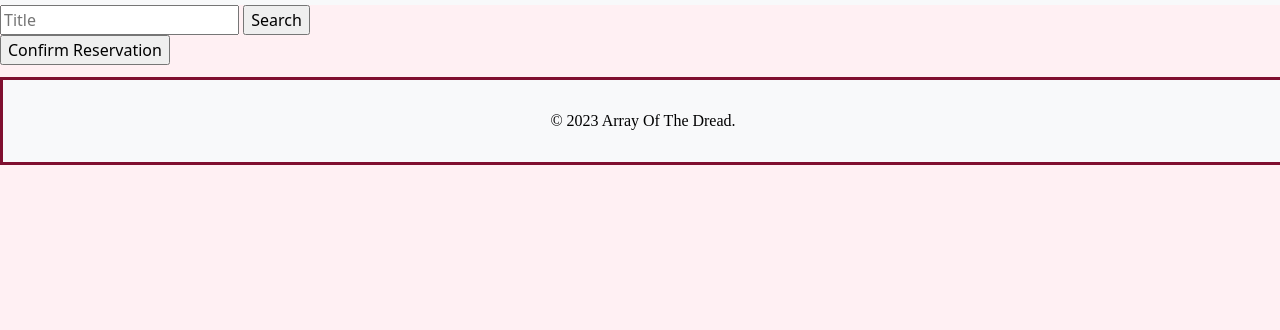
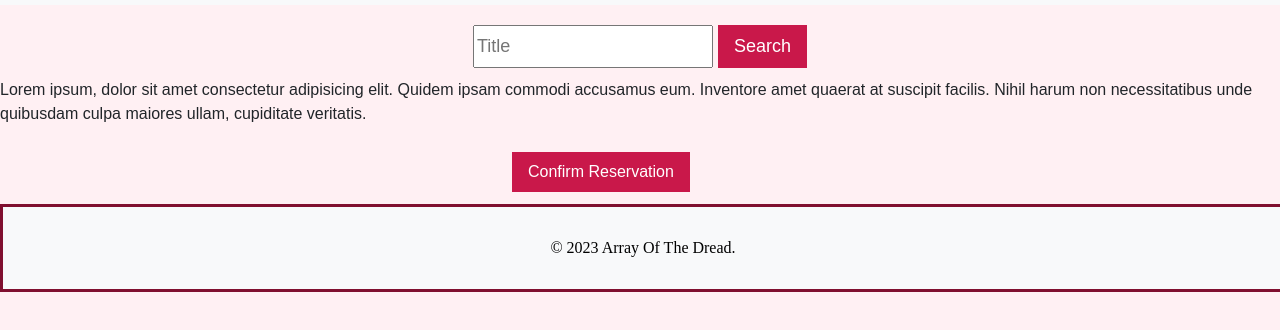
Before and after one commit to Tayeeb27/Library-Services-App, a plain HTML site: page client/book.html in a window 1280 px wide. Shown: the part 144-474 px from the top of the page. Drawn offline with nearby package versions, Linux system fonts and the light colour scheme; no server answers.

Commit message:
submit buttons

```diff
--- a/client/book.html
+++ b/client/book.html
@@ -41,10 +41,12 @@
           </ul>
         </div>
       </nav>
+      <div class="searchBook">
       <input class = "searchTitle" type="text" id="searchbooktext" placeholder="Title">
       <input class ="searchTitle" type="submit" value="Search"id="searchbookbtn">
+      </div>
       <div class="books">
-
+            <p>Lorem ipsum, dolor sit amet consectetur adipisicing elit. Quidem ipsam commodi accusamus eum. Inventore amet quaerat at suscipit facilis. Nihil harum non necessitatibus unde quibusdam culpa maiores ullam, cupiditate veritatis.</p>
       </div>
       <div class="basket">
         <input type="submit" value="Confirm Reservation">
--- a/client/css/book.css
+++ b/client/css/book.css
@@ -1,3 +1,7 @@
+body {
+    font-family: "Poppins", sans-serif;
+}
+
 .container {
     font-family: "Poppins", sans-serif;
     width: 500px;
@@ -5,3 +9,34 @@
     border-style: outset;
     border-color: #ff4d6d;
 }
+
+.searchBook {
+    margin-top: 10px;
+    justify-content: center;
+    font-size: large;
+    margin-top: 10px;
+    border-style: none;
+    padding: 10px;
+    display: flex;
+}
+
+.searchBook input[type='submit'] {
+    background-color: #c9184a;
+    border: none;
+    color: white;
+    padding: 8px 16px;
+    text-decoration: none;
+    cursor: pointer;
+    margin-left: 5px;
+}
+
+input[type='submit'][value="Confirm Reservation"] {
+    margin-top: 10px;
+    margin-left: 40%;
+    background-color: #c9184a;
+    border: none;
+    color: white;
+    padding: 8px 16px;
+    text-decoration: none;
+    cursor: pointer;
+}
```
